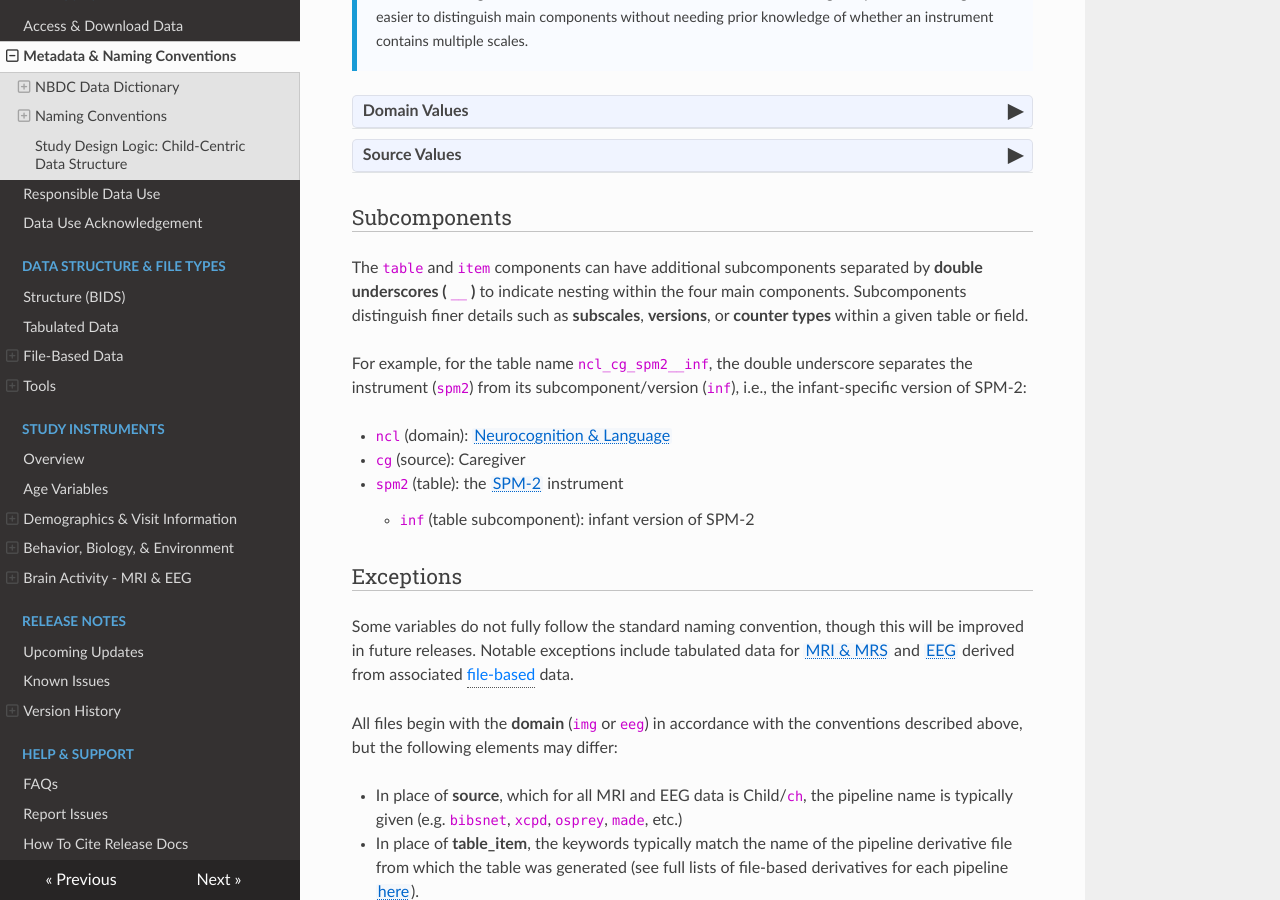
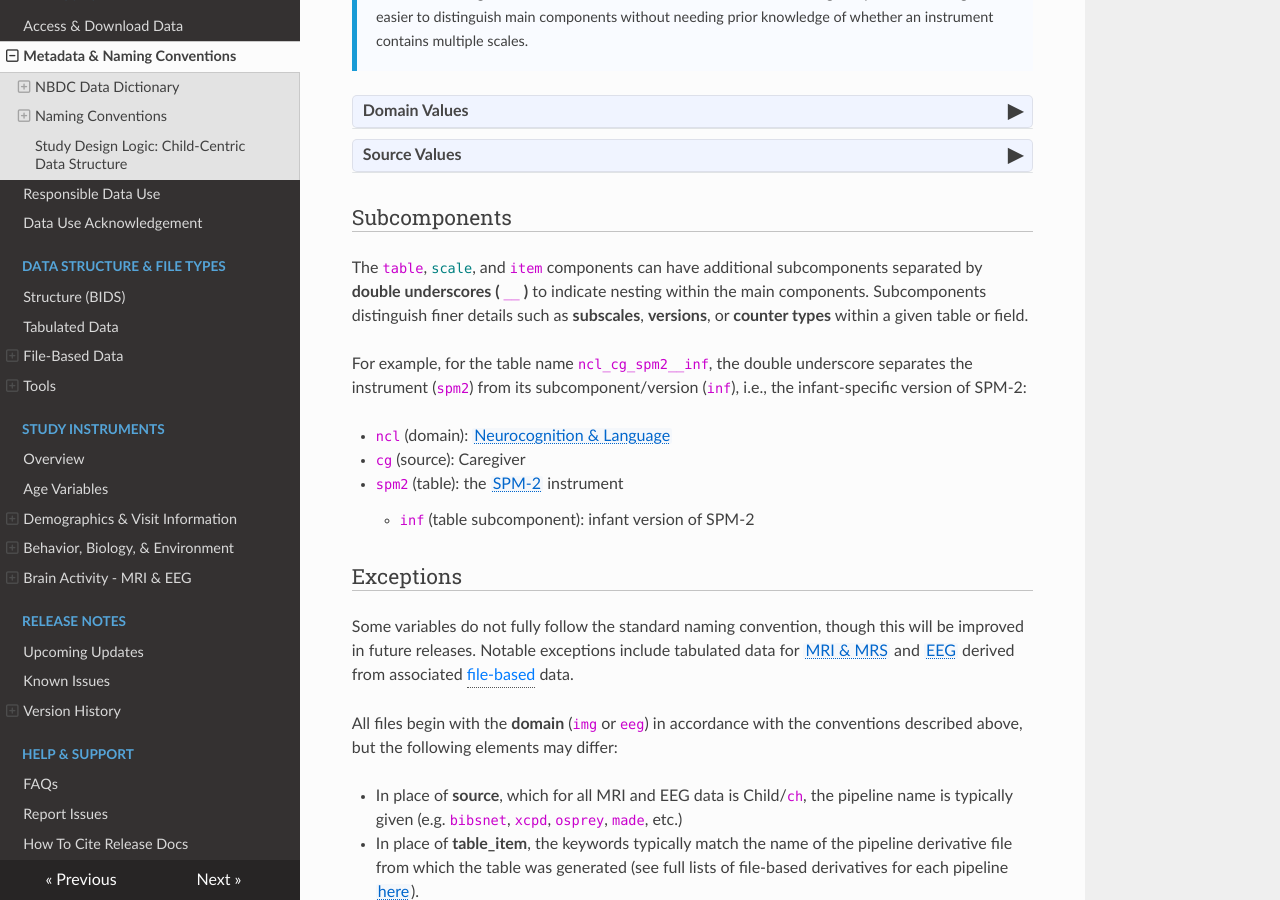
Before and after one commit to nbdc-datahub/hbcd-docs, an MkDocs documentation site: the page built from docs/access/metadata.md, in a window 1280 px wide and 900 px high, scrolled down 3921 px. Built offline with MkDocs 1.6.1, drawn with Linux system fonts in a browser that asks for light colours; nearby versions of some CDN libraries.

```diff
--- a/docs/access/metadata.md
+++ b/docs/access/metadata.md
@@ -502,7 +502,7 @@
 
 ### Subcomponents
 
-The `table` and `item` components can have additional subcomponents separated by **double underscores ( `__` )** to indicate nesting within the four main components. Subcomponents distinguish finer details such as **subscales**, **versions**, or **counter types** within a given table or field.
+The `table`, <code><span style="color: teal;">scale</span></code>, and `item` components can have additional subcomponents separated by **double underscores ( `__` )** to indicate nesting within the main components. Subcomponents distinguish finer details such as **subscales**, **versions**, or **counter types** within a given table or field.
 
 For example, for the table name `ncl_cg_spm2__inf`, the double underscore separates the instrument (`spm2`) from its subcomponent/version (`inf`), i.e., the infant-specific version of SPM-2:
 
```
